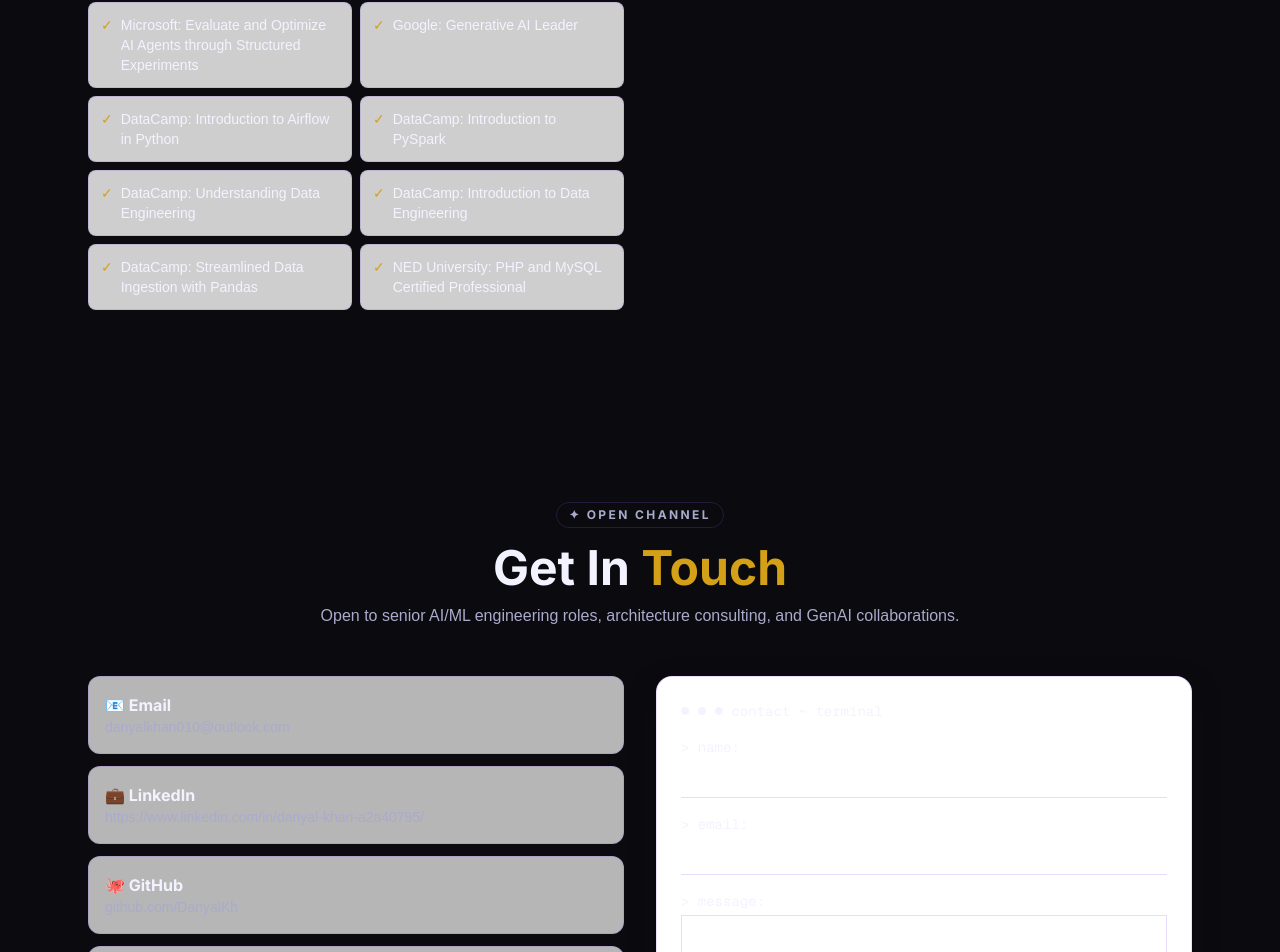
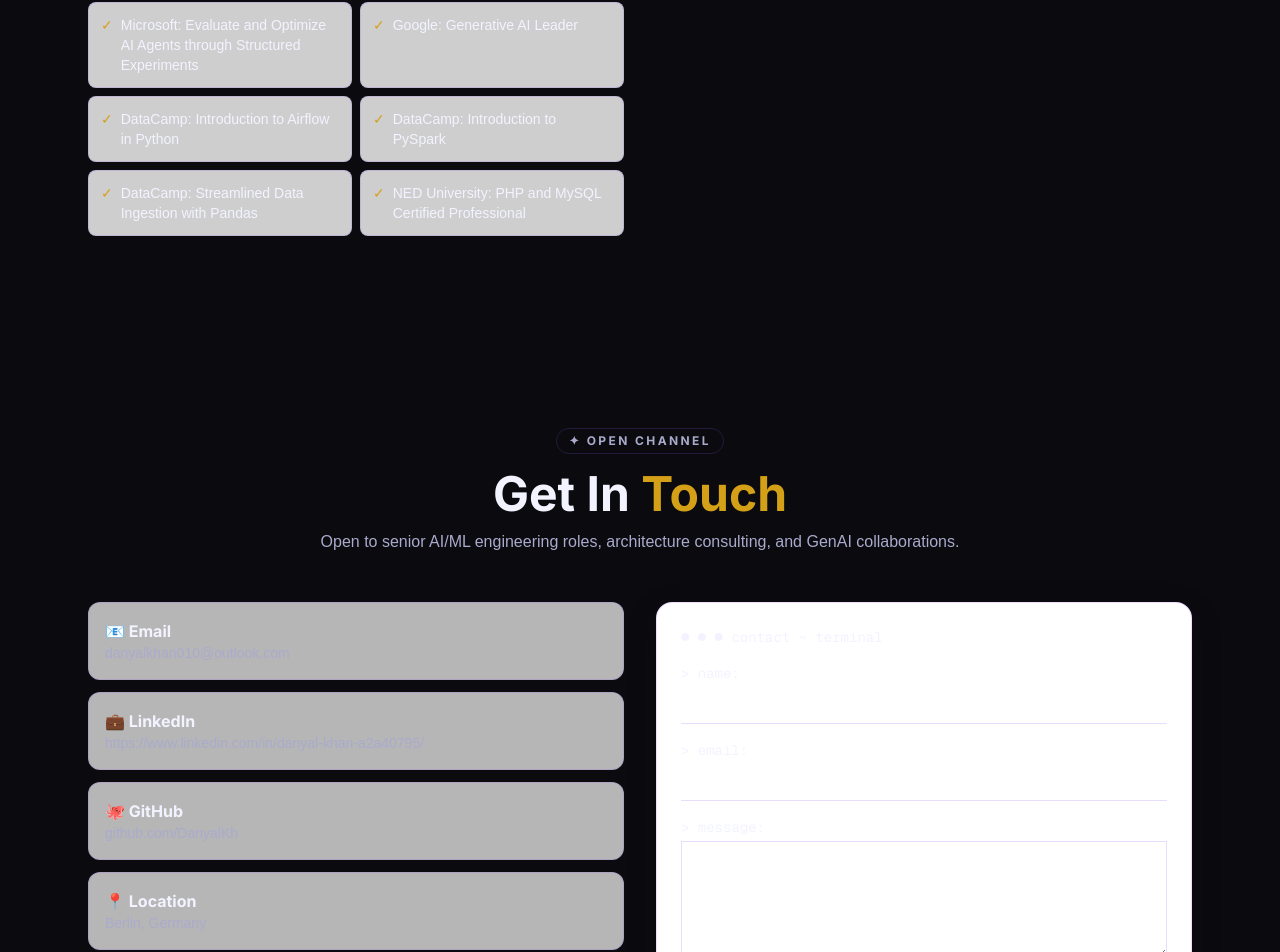
Before and after one commit to DanyalKh/DanyalKh.github.io, a Next.js app: page / in a window 1280 px wide. Shown: the part 5378-6330 px from the top of the page. Built offline with nearby package versions, Linux system fonts and the light colour scheme; a web font is replaced by a local one.

Commit message:
Remove duplicate DataCamp courses
Removed duplicate DataCamp courses from the timeline.

```diff
--- a/data/timeline.ts
+++ b/data/timeline.ts
@@ -54,8 +54,6 @@
   "Google: Generative AI Leader",
   "DataCamp: Introduction to Airflow in Python",
   "DataCamp: Introduction to PySpark",
-  "DataCamp: Understanding Data Engineering",
-  "DataCamp: Introduction to Data Engineering",
   "DataCamp: Streamlined Data Ingestion with Pandas",
   "NED University: PHP and MySQL Certified Professional",
 ];
```
